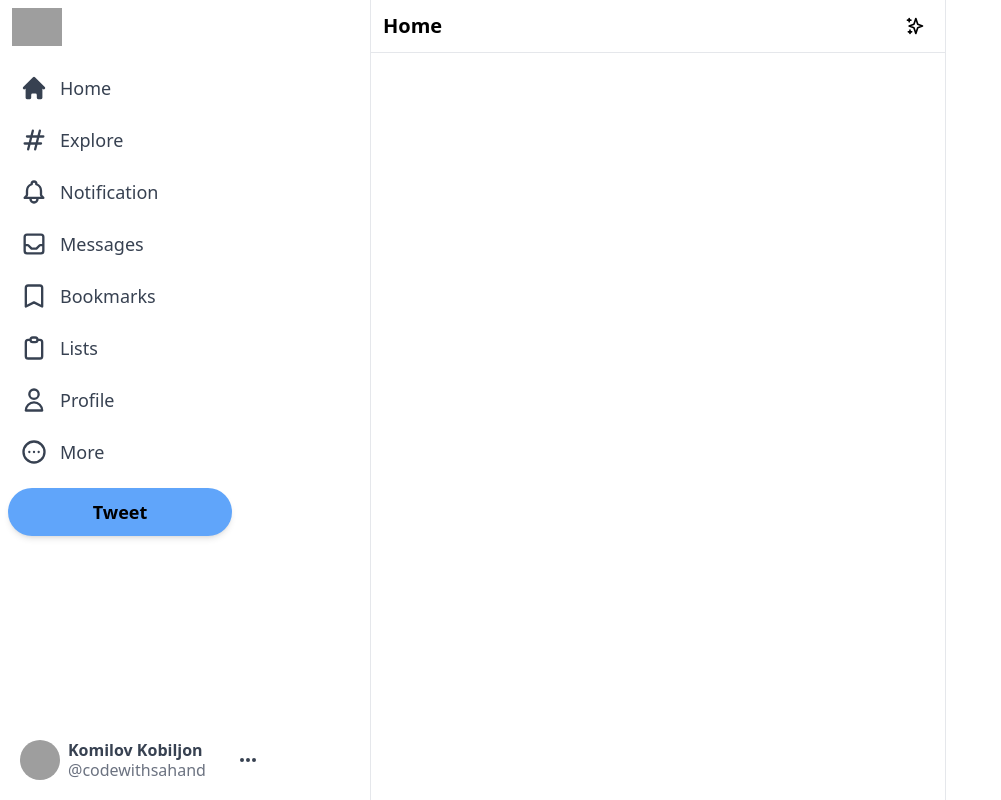
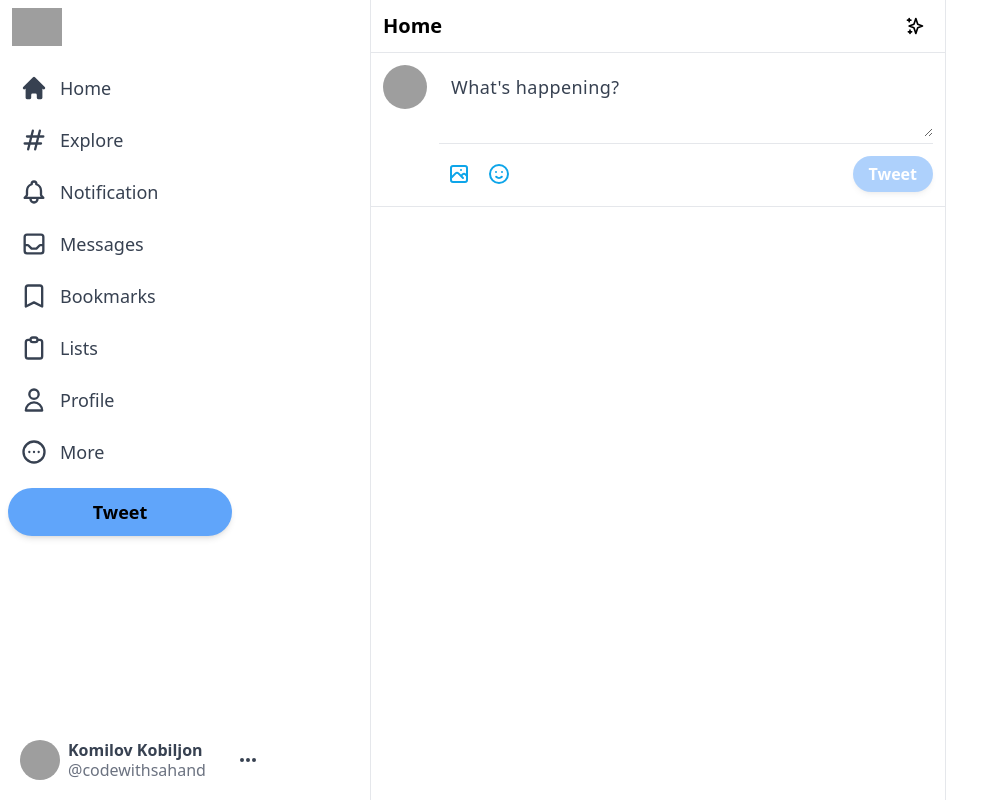
Before and after one commit to KomilovQobiljon/twitter, a Next.js app: page / in a window 1280 px wide. Shown: the whole page, without its empty margins (0-1001 px from the left). Built offline with nearby package versions, Linux system fonts and the light colour scheme; grey boxes are pictures that could not be loaded.

Commit message:
added input section of feed

```diff
--- a/components/Feed.js
+++ b/components/Feed.js
@@ -1,4 +1,5 @@
 import { SparklesIcon } from "@heroicons/react/outline";
+import Input from './Input';
 
 const Feed = () => {
   return (
@@ -9,6 +10,7 @@ const Feed = () => {
                 <SparklesIcon className='h-5' />
             </div>
         </div>
+        <Input />
     </div>
   )
 }
--- /dev/null
+++ b/components/Input.js
@@ -0,0 +1,26 @@
+import { PhotographIcon, EmojiHappyIcon } from "@heroicons/react/outline";
+
+const Input = () => {
+  return (
+    <div className="flex border-b border-gray-200 p-3 space-x-3">
+        <img src="https://w7.pngwing.com/pngs/340/946/png-transparent-avatar-user-computer-icons-software-developer-avatar-child-face-heroes.png"
+            alt="user-image"
+            className="h-11 w-11 rounded-full cursor-pointer hover:brightness-95"
+        />
+        <div className="w-full divide-y divide-gray-200">
+            <div className="">
+                <textarea className="w-full border-none focus:ring-0 text-lg placeholder-gray-700 tracking-wide min-h-[50px] text-gray-700" rows='2' placeholder="What's happening?"></textarea>
+            </div>
+            <div className="flex items-center justify-between pt-2.5">
+                <div className="flex">
+                    <PhotographIcon className="h-10 w-10 hoverEffect p-2 text-sky-500 hover:bg-sky-100" />
+                    <EmojiHappyIcon className="h-10 w-10 hoverEffect p-2 text-sky-500 hover:bg-sky-100" />
+                </div>
+                <button className="px-4 py-1.5 bg-blue-400 text-white rounded-full font-bold shadow-md hover:brightness-95 disabled:opacity-50" disabled>Tweet</button>
+            </div>
+        </div>
+    </div>
+  )
+}
+
+export default Input
--- a/package.json
+++ b/package.json
@@ -17,6 +17,7 @@
     "react-dom": "18.2.0"
   },
   "devDependencies": {
+    "@tailwindcss/forms": "^0.5.3",
     "autoprefixer": "^10.4.13",
     "postcss": "^8.4.19",
     "tailwindcss": "^3.2.4"
--- a/tailwind.config.js
+++ b/tailwind.config.js
@@ -8,5 +8,7 @@ module.exports = {
   theme: {
     extend: {},
   },
-  plugins: [],
+  plugins: [
+    require('@tailwindcss/forms'),
+  ],
 }
```
Also changed, not shown: 1 other file (tests, documents, lock files or other folders).
